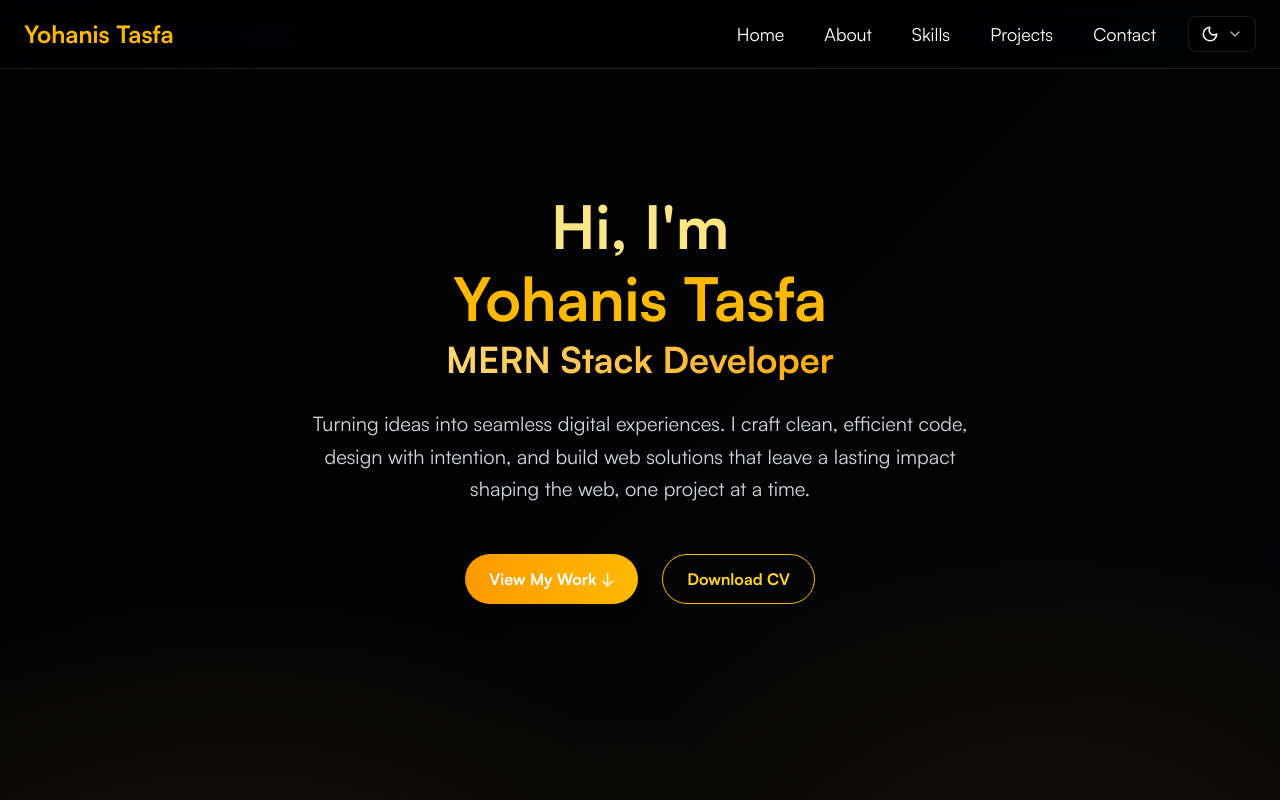
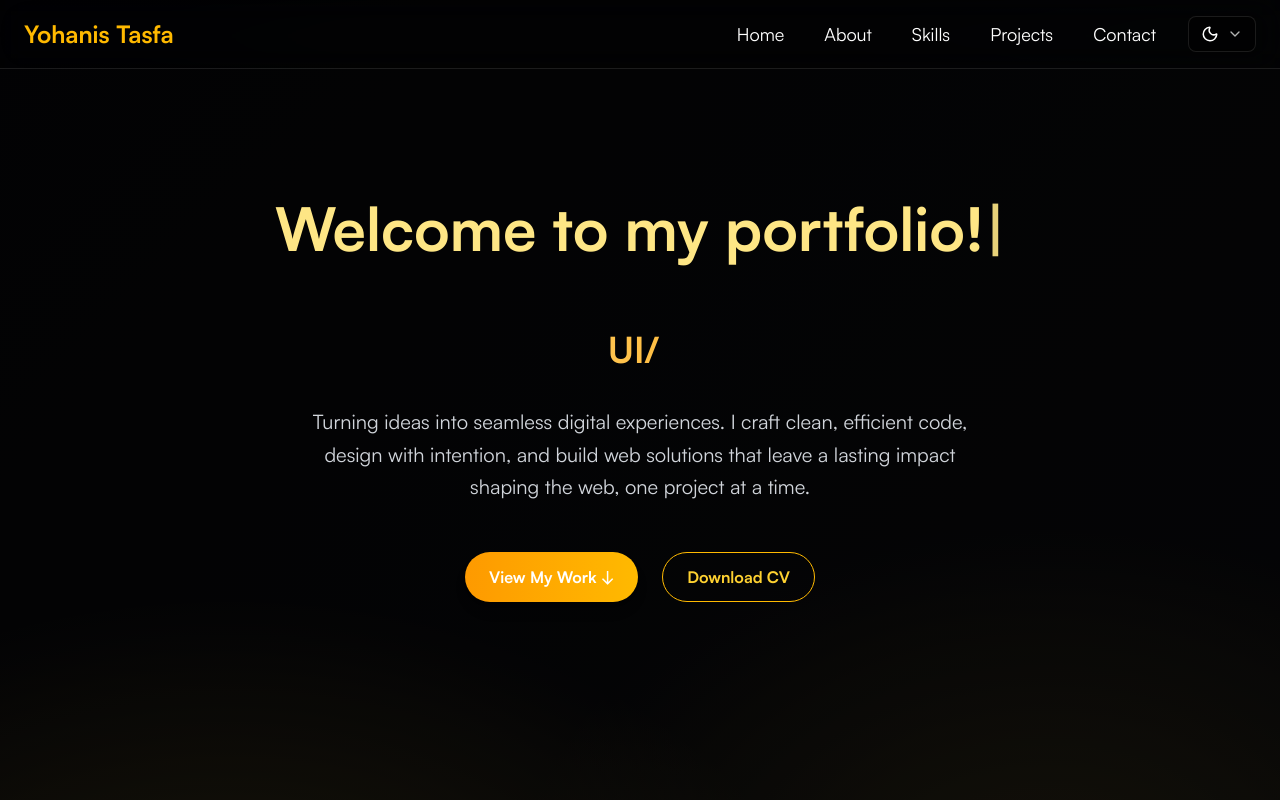
Before and after one commit to yohanis-Tasfa/my-portfolio, a React (Vite) app: page / in a window 1280 px wide. Shown: the top 800 px of the page. Built offline with nearby package versions, Linux system fonts and the light colour scheme.

Commit message:
typewriter added

```diff
--- a/package.json
+++ b/package.json
@@ -18,7 +18,8 @@
     "react-dom": "^19.2.0",
     "react-icons": "^5.5.0",
     "react-toastify": "^11.0.5",
-    "tailwindcss": "^4.1.17"
+    "tailwindcss": "^4.1.17",
+    "typewriter-effect": "^2.22.0"
   },
   "devDependencies": {
     "@eslint/js": "^9.39.1",
--- a/src/components/Hero.jsx
+++ b/src/components/Hero.jsx
@@ -1,4 +1,5 @@
 import { motion } from "framer-motion";
+import TypewriterText from "./TypewriterText";
 
 const _motion = motion;
 
@@ -51,24 +52,46 @@ export default function Hero() {
       >
         <motion.h1
           variants={item}
-          className="text-5xl md:text-6xl font-bold text-amber-200 mb-3"
+          className="text-5xl md:text-6xl font-bold text-amber-200 mb-3 flex flex-col items-center min-h-[120px]"
         >
-          Hi, I'm
+          <span className="block w-full">
+            <TypewriterText
+              className="inline-block"
+              options={{
+                strings: [
+                  "Hi, I'm <span class='text-amber-400'>Yohanis Tasfa</span>",
+                  "Welcome to my portfolio!",
+                ],
+                autoStart: true,
+                loop: true,
+                delay: 60,
+                deleteSpeed: 40,
+                pauseFor: 1800,
+                html: true,
+              }}
+            />
+          </span>
         </motion.h1>
-
-        <motion.h1
-          variants={item}
-          className="text-5xl md:text-6xl font-bold text-amber-400 mb-3"
-        >
-          Yohanis <span className="text-amber-400">Tasfa</span>
-        </motion.h1>
-
         <motion.h2
           variants={item}
-          className="text-3xl md:text-4xl font-semibold text-transparent bg-clip-text
-            bg-gradient-to-r from-amber-200 to-amber-500 mb-7"
+          className="text-3xl md:text-4xl font-semibold text-transparent bg-clip-text bg-gradient-to-r from-amber-200 to-amber-500 mb-7 min-h-[48px]"
         >
-          MERN Stack Developer
+          <TypewriterText
+            className="inline-block"
+            options={{
+              strings: [
+                'MERN Stack Developer',
+                'UI/UX Enthusiast',
+                'React & Node.js Specialist',
+                'Building Modern Web Experiences',
+              ],
+              autoStart: true,
+              loop: true,
+              delay: 50,
+              deleteSpeed: 30,
+              pauseFor: 1200,
+            }}
+          />
         </motion.h2>
 
         <motion.p
--- /dev/null
+++ b/src/components/TypewriterText.jsx
@@ -0,0 +1,10 @@
+import React from "react";
+import Typewriter from "typewriter-effect";
+
+export default function TypewriterText({ options, className }) {
+  return (
+    <span className={className}>
+      <Typewriter options={options} />
+    </span>
+  );
+}
```
Also changed, not shown: 1 other file (tests, documents, lock files or other folders).
